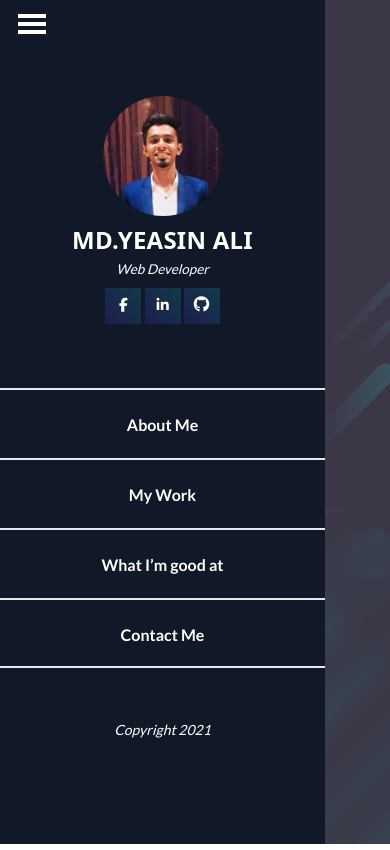
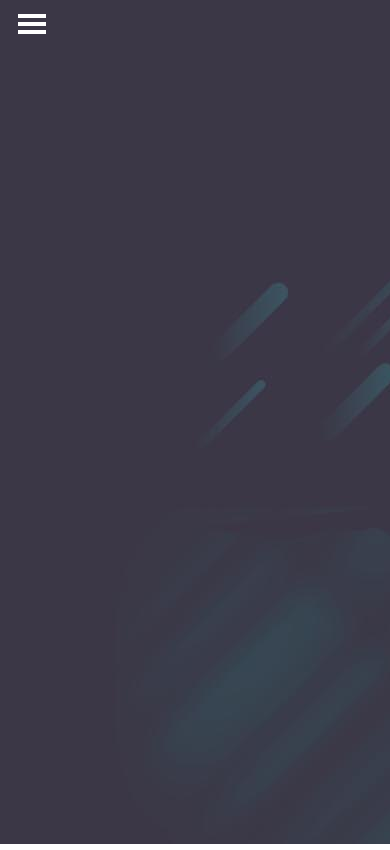
Before and after one commit to YEASIN49/portfolio, a website: page index.html in a window 390 px wide. Drawn offline with nearby package versions, Linux system fonts and the light colour scheme; files that its build step writes are made by us from their sources.

Commit message:
sidenav mobile view done

```diff
--- a/index.html
+++ b/index.html
@@ -17,9 +17,9 @@
   </head>
   <body>
     <div id="pageWrapper" class="w-screen h-screen bg-parallex-img">
-      <div id="responsive-nav" class="inline-block w-5/6 bg-gray-800">
+      <!-- <div id="responsive-nav" class="inline-block  bg-red-200"> -->
         <!-- <i class="fa fa-bars w-10 h-10 bg-red-700" id="menu-toggle"></i> -->
-        <div class="burperpng-container absolute top-0  h-12 w-16 flex flex-col justify-center items-center">
+        <div class="burperpng-container absolute z-50 top-0  h-12 w-16 flex flex-col justify-center items-center">
           <div class="burgerpng">
             <!-- <span class="burgerpng"> -->
             <!-- <i id="hamburger" class="fas fa-bars"></i> -->
@@ -31,7 +31,7 @@
         </div>
 
 
-        <div id="menu" class="sideMenu overflow-y-auto bg-gray-900 h-screen outline-none">
+        <div id="menu" class="sideMenu overflow-y-auto w-5/6 w-sm-sideMenu bg-gray-900 h-screen outline-none">
           <!-- <i class="fa fa-times" id="menu-close"></i> -->
           <div class="container text-center w-full">
             <div class="image pt-14">
@@ -74,7 +74,7 @@
             </div>
           </div>
         </div>
-      </div>
+      <!-- </div> -->
       <!--  -->
     </div>
     <script src="index.js"></script>
--- a/src_css/tailwind_src.css
+++ b/src_css/tailwind_src.css
@@ -83,6 +83,7 @@
   }
   .hamburger-btn-close .line2 {
     width: 0px;
+    transition: 0.5s ease;
   }
   .hamburger-btn-close .line3 {
     transform: rotate(45deg) translate(-5px, -6px);
@@ -99,6 +100,14 @@
     -webkit-overflow-scrolling: touch;
     -ms-overflow-style: none;
     scrollbar-width: none; /* Firefox */
+    transform: translateX(-120vw);
+    transition: 0.5s ease-in;
+  }
+  .w-sm-sideMenu{
+    max-width: 280px;
+  }
+  .toggle-hidable-sideMenu{
+    transform: translateX(0);
   }
   .copyright-text{
     border-top: 0.5px solid @apply bg-gray-500;
```
